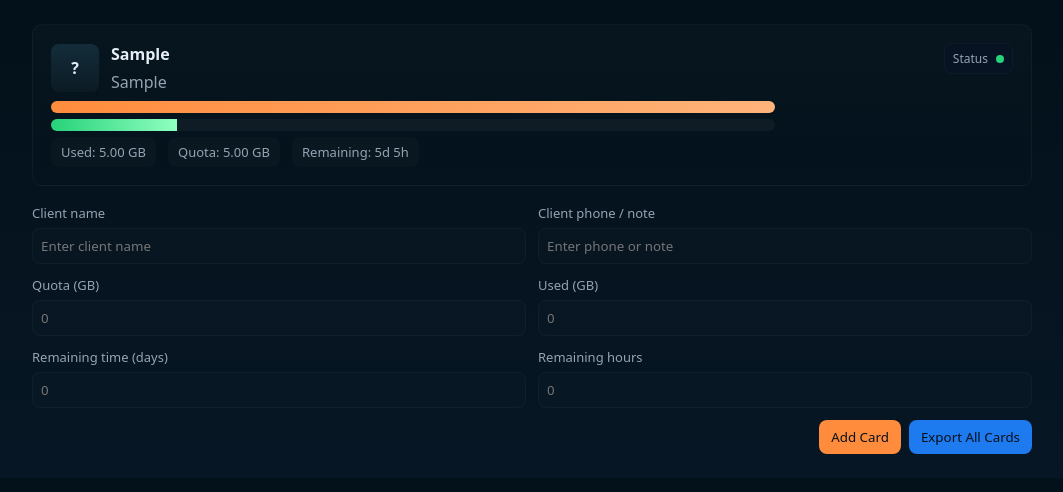
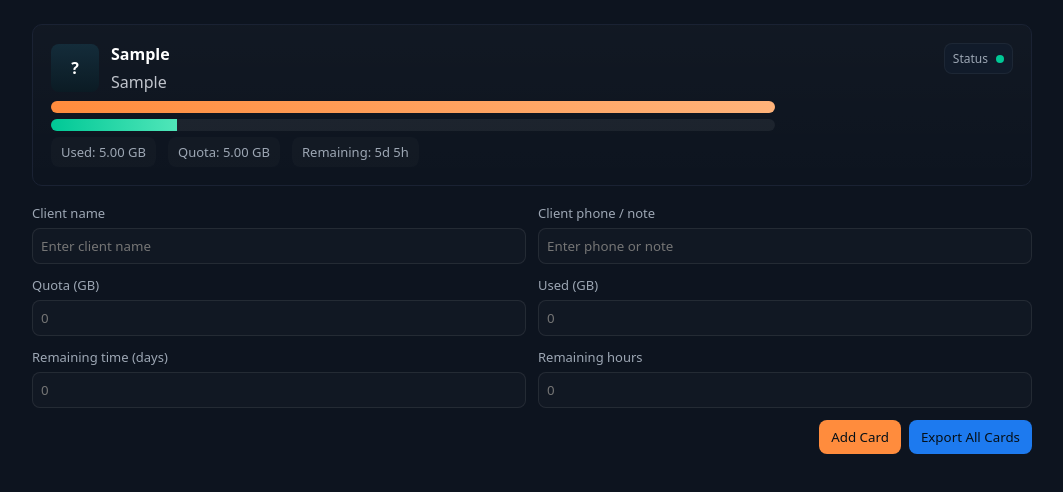
Before and after one commit to wulfric93/Client-Traffic-Card, a plain HTML site: page index.html in a window 1280 px wide. Both pictures are taken after typing "Sample", "Sample", "5", "5", "5", "5" into the empty fields and a click on the button "Add Card". Shown: the whole page, without its empty margins (108-1171 px from the left). Drawn offline with nearby package versions, Linux system fonts and the light colour scheme; a web font is replaced by a local one.

Commit message:
Update index.html

```diff
--- a/index.html
+++ b/index.html
@@ -10,46 +10,155 @@
   src: url("https://raw.githubusercontent.com/dim-ghub/fonts/refs/heads/main/Storopia.ttf") format("truetype");
 }
 :root {
-  --bg: #061021;
-  --card: #0b1624;
-  --muted: #95a3b3;
+  --bg: #0d141f;
+  --card: #1a2233;
+  --muted: #9da7b4;
   --accent: #ff8c3d;
-  --success: #27d27a;
+  --success: #00c896;
+  --silver: #c0c4cc;
 }
-* { box-sizing: border-box; font-family: "Storopia", ui-sans-serif, system-ui, -apple-system, "Segoe UI", Roboto, "Helvetica Neue", Arial, sans-serif; }
-body { margin: 24px; background: linear-gradient(180deg, #03111a 0%, #071624 100%); color: #e6eef6; }
-.wrap { max-width: 1000px; margin: 0 auto; }
-.card { background: linear-gradient(180deg, rgba(255,255,255,0.02), transparent); border:1px solid rgba(255,255,255,0.04); padding:18px; border-radius:10px; display:flex; align-items:flex-start; gap:18px; flex-wrap:wrap; margin-bottom:16px; }
-.client { min-width: 360px; flex:1; }
-.client .name { font-size:16px; font-weight:700; }
-.client .phone { color: var(--muted); margin-top:6px; }
-.pill { display:inline-flex; align-items:center; gap:8px; background:#071322; padding:6px 8px; border-radius:8px; border:1px solid rgba(255,255,255,0.03); }
-.traffic { flex:1; min-width:260px; }
-.traffic .numbers { display:flex; justify-content:space-between; align-items:center; }
-.usage { margin-top:8px; }
-.bar { height:12px; background:rgba(255,255,255,0.04); border-radius:8px; overflow:hidden; position:relative; margin-bottom:6px; }
-.bar .fill { height:100%; width:0%; transition: width .4s ease; }
-.fill-traffic { background: linear-gradient(90deg, var(--accent), #ffb37a); }
-.fill-time { background: linear-gradient(90deg, #27d27a, #8fffc0); }
-.stats { display:flex; gap:12px; color:var(--muted); font-size:13px; flex-wrap:wrap; margin-top:4px; }
-.stat { background: rgba(255,255,255,0.02); padding:6px 10px; border-radius:8px; }
-.right { min-width:220px; text-align:right; flex-shrink:0; }
-.duration { color:#bfeee0; font-size:13px; margin-top:-2px; }
-.controls { margin-top:18px; display:grid; grid-template-columns:1fr 1fr; gap:12px; }
-label { display:block; font-size:13px; color:var(--muted); margin-bottom:6px; }
-input[type="text"], input[type="number"] { width:100%; padding:8px; border-radius:8px; border:1px solid rgba(255,255,255,0.03); background: rgba(255,255,255,0.01); color:inherit; }
-.btn { display:inline-block; padding:8px 12px; border-radius:8px; background:var(--accent); color:#061018; border:none; cursor:pointer; font-family:inherit; }
-.small { font-size:12px; color:var(--muted); }
-@media(max-width:760px){ .card{flex-direction:column; align-items:stretch;} .right{text-align:left;margin-top:12px;} .client{margin-bottom:12px;} }
+* {
+  box-sizing: border-box;
+  font-family: "Storopia", ui-sans-serif, system-ui, -apple-system, "Segoe UI", Roboto, "Helvetica Neue", Arial, sans-serif;
+}
+body {
+  margin: 24px;
+  background: var(--bg);
+  color: #ffffff;
+}
+.wrap {
+  max-width: 1000px;
+  margin: 0 auto;
+}
+.card {
+  background: linear-gradient(180deg, rgba(255,255,255,0.02), transparent);
+  border: 1px solid var(--card);
+  padding: 18px;
+  border-radius: 10px;
+  display: flex;
+  align-items: flex-start;
+  gap: 18px;
+  flex-wrap: wrap;
+  margin-bottom: 16px;
+}
+.client {
+  min-width: 360px;
+  flex: 1;
+}
+.client .name {
+  font-size: 16px;
+  font-weight: 700;
+  color: #ffffff;
+}
+.client .phone {
+  color: var(--silver);
+  margin-top: 6px;
+}
+.pill {
+  display: inline-flex;
+  align-items: center;
+  gap: 8px;
+  background: #111b2a;
+  padding: 6px 8px;
+  border-radius: 8px;
+  border: 1px solid rgba(255,255,255,0.05);
+}
+.traffic {
+  flex: 1;
+  min-width: 260px;
+}
+.usage {
+  margin-top: 8px;
+}
+.bar {
+  height: 12px;
+  background: rgba(255,255,255,0.06);
+  border-radius: 8px;
+  overflow: hidden;
+  position: relative;
+  margin-bottom: 6px;
+}
+.bar .fill {
+  height: 100%;
+  width: 0%;
+  transition: width .4s ease;
+}
+.fill-traffic {
+  background: linear-gradient(90deg, var(--accent), #ffb37a);
+}
+.fill-time {
+  background: linear-gradient(90deg, var(--success), #50e6b9);
+}
+.stats {
+  display: flex;
+  gap: 12px;
+  color: var(--muted);
+  font-size: 13px;
+  flex-wrap: wrap;
+  margin-top: 4px;
+}
+.stat {
+  background: rgba(255,255,255,0.02);
+  padding: 6px 10px;
+  border-radius: 8px;
+}
+.right {
+  min-width: 220px;
+  text-align: right;
+  flex-shrink: 0;
+}
+.duration {
+  color: var(--success);
+  font-size: 13px;
+  margin-top: -2px;
+}
+.controls {
+  margin-top: 18px;
+  display: grid;
+  grid-template-columns: 1fr 1fr;
+  gap: 12px;
+}
+label {
+  display: block;
+  font-size: 13px;
+  color: var(--muted);
+  margin-bottom: 6px;
+}
+input[type="text"],
+input[type="number"] {
+  width: 100%;
+  padding: 8px;
+  border-radius: 8px;
+  border: 1px solid rgba(255,255,255,0.08);
+  background: rgba(255,255,255,0.02);
+  color: #fff;
+}
+.btn {
+  display: inline-block;
+  padding: 8px 12px;
+  border-radius: 8px;
+  background: var(--accent);
+  color: #061018;
+  border: none;
+  cursor: pointer;
+  font-family: inherit;
+}
+.small {
+  font-size: 12px;
+  color: var(--muted);
+}
+@media(max-width:760px) {
+  .card { flex-direction: column; align-items: stretch; }
+  .right { text-align: left; margin-top: 12px; }
+  .client { margin-bottom: 12px; }
+}
 </style>
 </head>
 <body>
 <div class="wrap">
 
-  <!-- Container for multiple cards -->
   <div id="cardsContainer"></div>
 
-  <!-- Control Panel -->
   <div class="controls">
     <div>
       <label>Client name</label>
@@ -126,7 +235,6 @@ function createCard({name, phone, quota, used, days, hours}) {
   `;
   cardsContainer.appendChild(card);
 
-  // Update card progress bars
   const usedFixed = (used || 0).toFixed(2);
   const quotaFixed = (quota || 0).toFixed(2);
   const trafficPercent = quota > 0 ? Math.min(100, (used / quota) * 100) : 0;
@@ -151,14 +259,7 @@ addCardBtn.addEventListener('click', () => {
     hours: parseInt(inpHours.value) || 0
   };
   createCard(data);
-
-  // reset inputs
-  inpName.value = '';
-  inpPhone.value = '';
-  inpQuota.value = '';
-  inpUsed.value = '';
-  inpDays.value = '';
-  inpHours.value = '';
+  inpName.value = inpPhone.value = inpQuota.value = inpUsed.value = inpDays.value = inpHours.value = '';
 });
 
 exportAllBtn.addEventListener('click', async () => {
```
